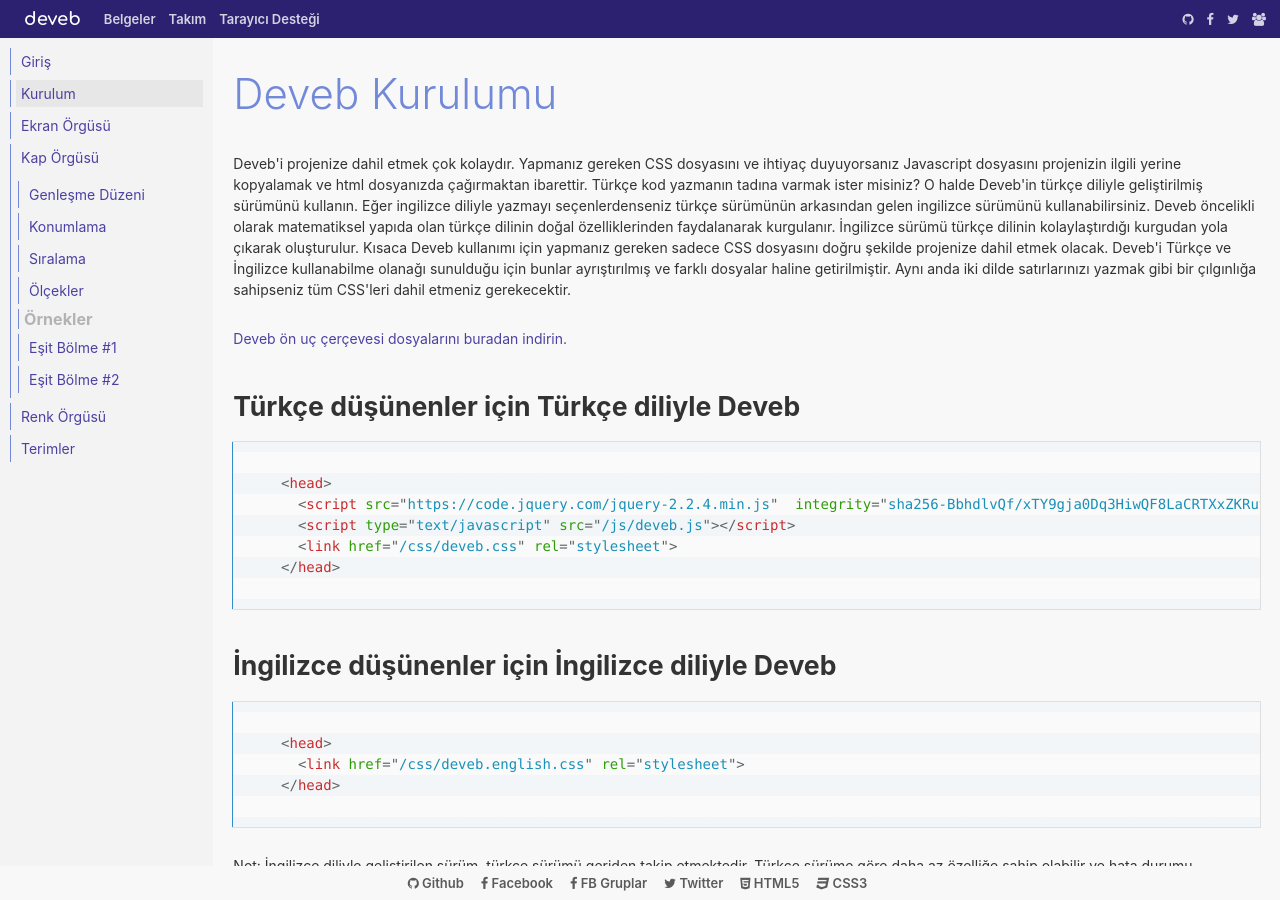
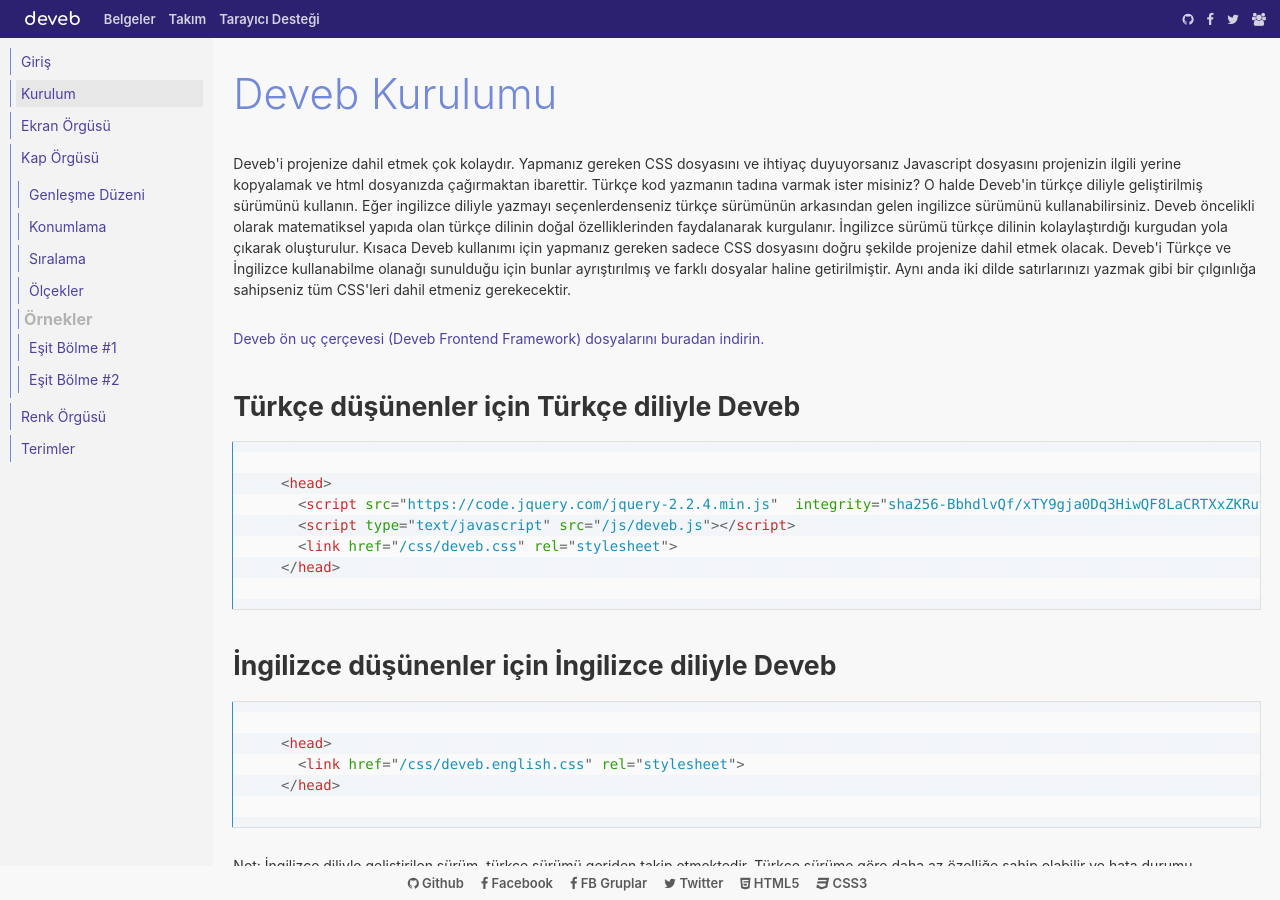
Before and after one commit to data-deveb/data-deveb.github.io, a Jekyll site: the page built from belgeler/kurulum.html, in a window 1280 px wide. Built offline with Jekyll 4.4.1, drawn with Linux system fonts in a browser that asks for light colours.

Commit message:
Düzeltme

```diff
--- a/belgeler/kurulum.html
+++ b/belgeler/kurulum.html
@@ -16,7 +16,7 @@
       ayrıştırılmış ve farklı dosyalar haline getirilmiştir. Aynı anda iki dilde satırlarınızı yazmak
       gibi bir çılgınlığa sahipseniz tüm CSS'leri dahil etmeniz gerekecektir.
     </p>
-    <p><a href="https://github.com/data-deveb/data-deveb.github.io/releases/download/s0.1-ilkel/deveb-s0.1-ilkel.zip">Deveb ön uç çerçevesi dosyalarını buradan indirin.</a></p>
+    <p><a href="https://github.com/data-deveb/data-deveb.github.io/releases/download/s0.1-ilkel/deveb-s0.1-ilkel.zip">Deveb ön uç çerçevesi (Deveb Frontend Framework) dosyalarını buradan indirin.</a></p>
 
     <h2>Türkçe düşünenler için Türkçe diliyle Deveb</h2>
     <pre data-gnl="1 1p"><code class="language-html">
```
